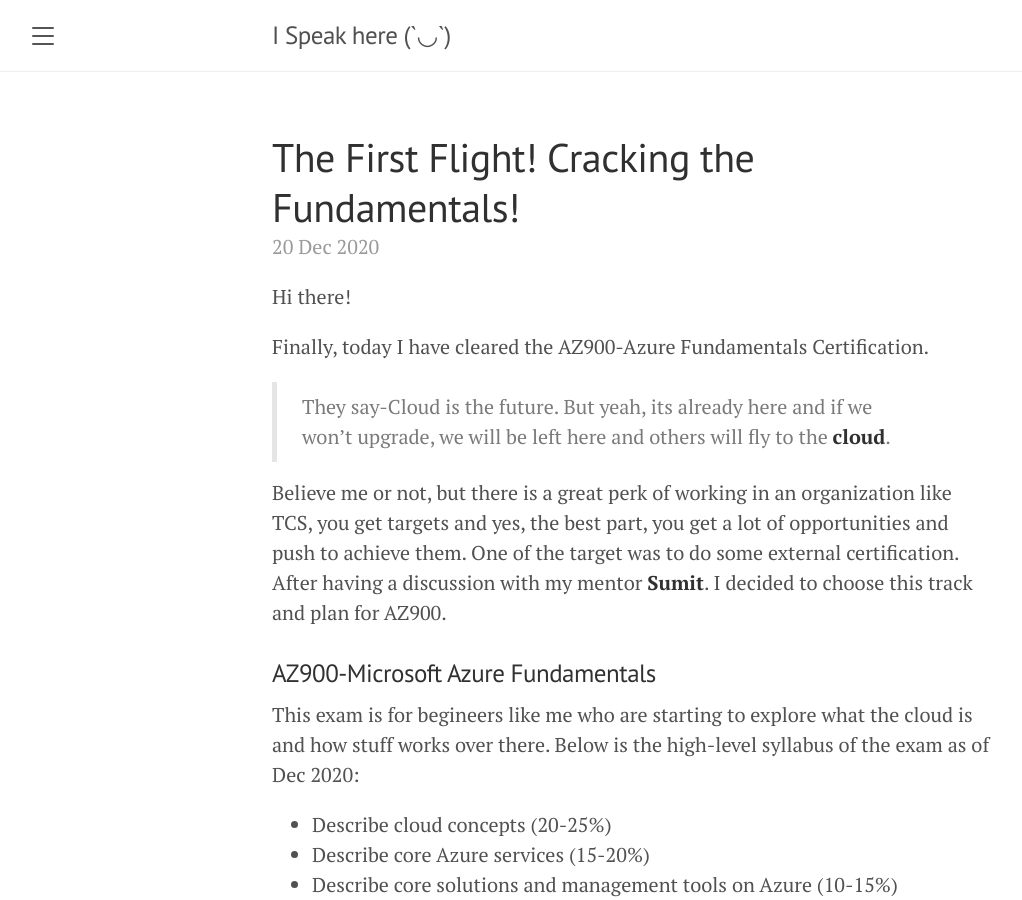
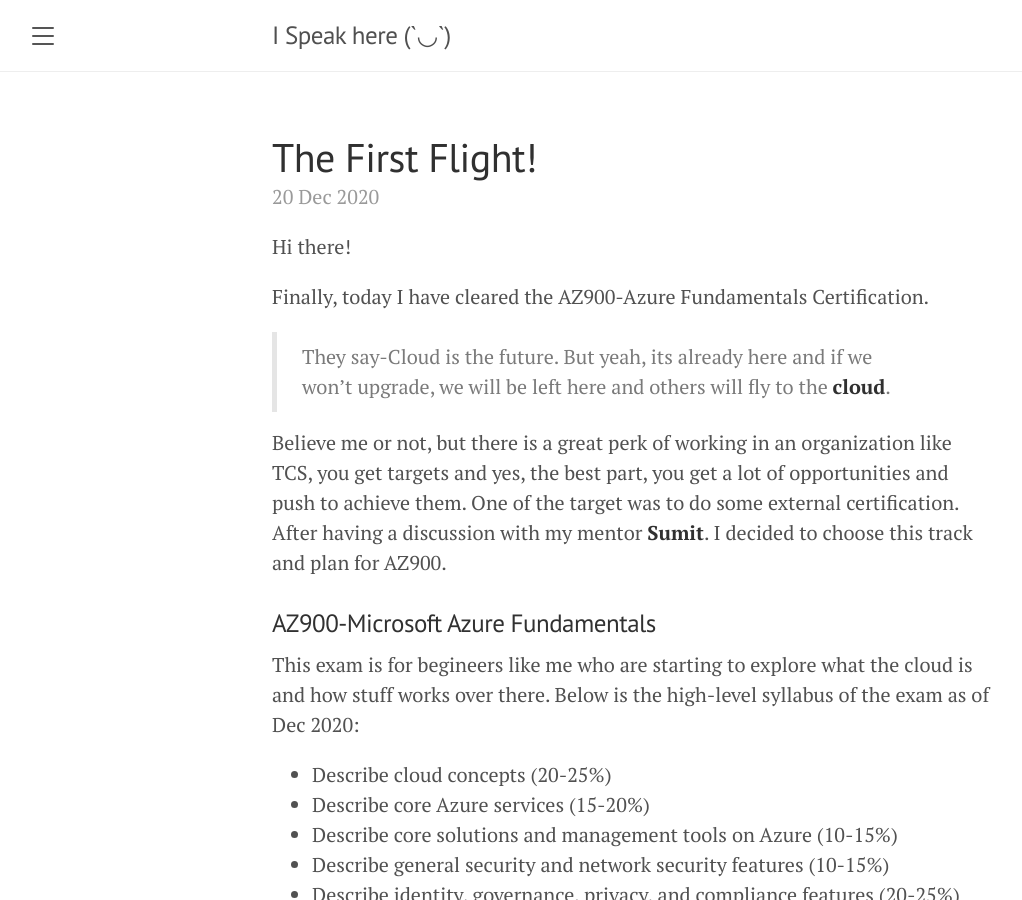
Before and after one commit to IshaanBhatnagar25/IshaanBhatnagar25.github.io, a Jekyll site: the page built from _posts/2020-12-20-CrackingTheFundamentals.md, in a window 1280 px wide and 900 px high. Shown: the whole window, without its empty margins (8-1030 px from the left). Built offline with Jekyll 4.4.1, drawn with Linux system fonts in a browser that asks for light colours; nearby versions of some CDN libraries.

Commit message:
c3_az900

```diff
--- a/_posts/2020-12-20-CrackingTheFundamentals.md
+++ b/_posts/2020-12-20-CrackingTheFundamentals.md
@@ -1,6 +1,6 @@
 ---
 layout: post
-title: The First Flight! Cracking the Fundamentals!
+title: The First Flight!
 snippet: Experience of clearing AZ900.
 comments: false
 ---
```
